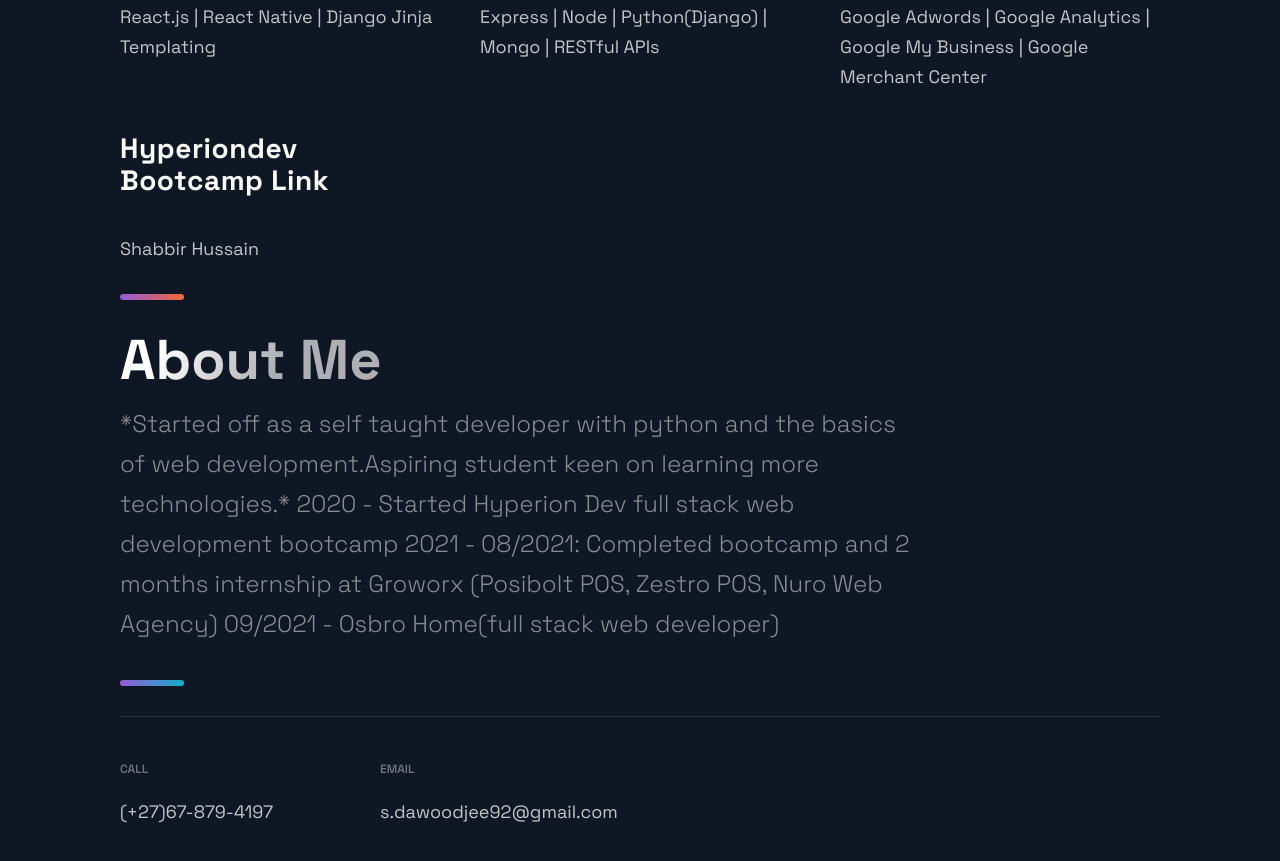
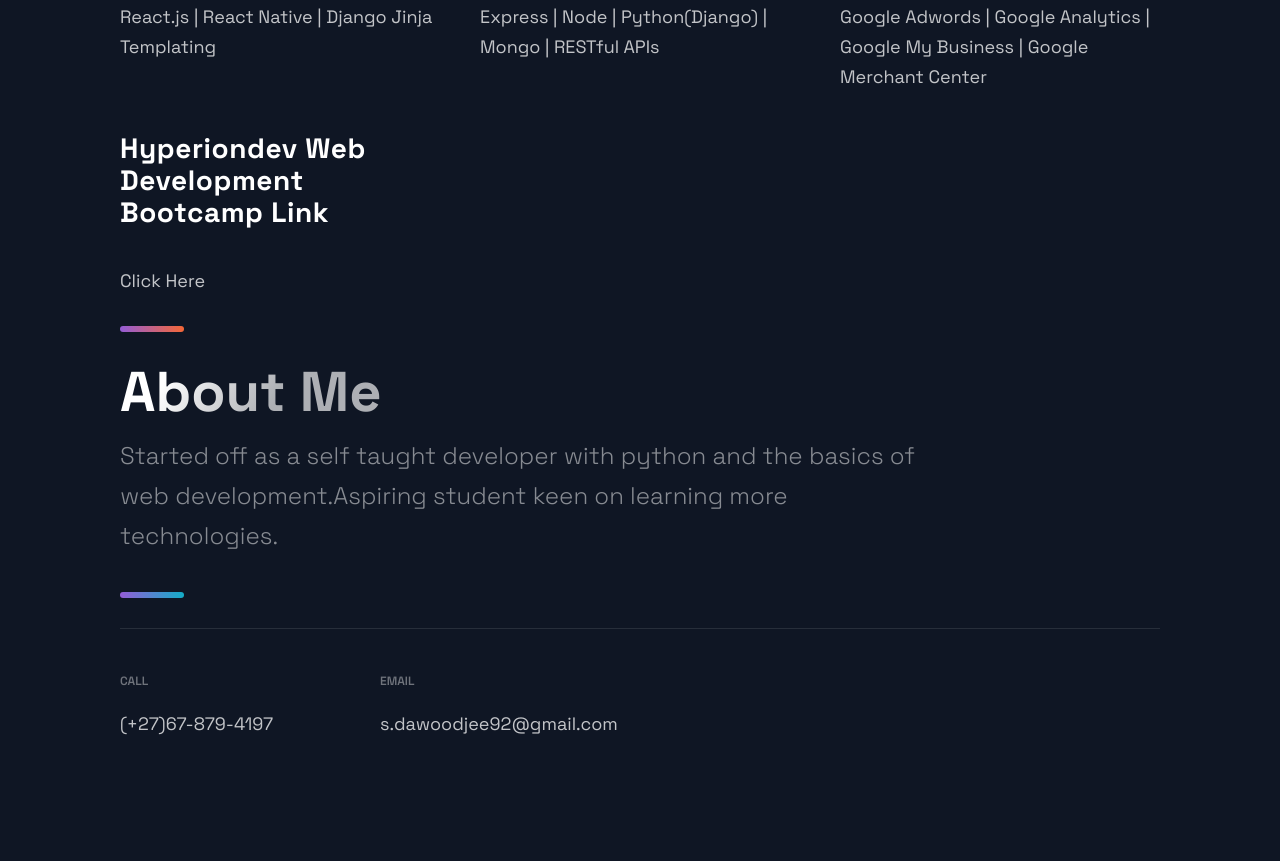
Before and after one commit to shabbir2209/shabbir-portfolio, a Next.js app: page / in a window 1280 px wide. Shown: the part 3360-4221 px from the top of the page. After the commit the page ends 4193 px from the top, so only its background shows below. Built offline with nearby package versions, Linux system fonts and the light colour scheme.

Commit message:
Added _blank links

```diff
--- a/src/components/Projects/Projects.js
+++ b/src/components/Projects/Projects.js
@@ -20,7 +20,7 @@ const Projects = () => (
             </TitleContent>
             <CardInfo className="card-info">{p.description}</CardInfo>
             <UtilityList>
-              <ExternalLinks href={p.visit}>Visit</ExternalLinks>
+              <ExternalLinks href={p.visit} target="_blank">Visit</ExternalLinks>
             </UtilityList>
           </BlogCard>
         );
--- a/src/components/Technologies/Technologies.js
+++ b/src/components/Technologies/Technologies.js
@@ -51,11 +51,11 @@ const Technologies = () =>  (
       </ListItem>
       <ListItem>
         <ListContainer>
-          <ListTitle>Hyperiondev Bootcamp Link</ListTitle>
-          <Link href="https://www.hyperiondev.com/portfolio/58679/">
+          <ListTitle>Hyperiondev Web Development Bootcamp Link</ListTitle>
+          <Link href="https://www.hyperiondev.com/portfolio/58679/" target="_blank">
           <ListParagraph>
            <br />
-            Shabbir Hussain
+            Click Here
           </ListParagraph>
           </Link>
         </ListContainer>
--- a/src/components/TimeLine/TimeLine.js
+++ b/src/components/TimeLine/TimeLine.js
@@ -10,12 +10,7 @@ const Timeline = () => {
     <Section id="about">
       <SectionTitle>About Me</SectionTitle>
       <SectionText>
-      *Started off as a self taught developer with python and the basics of web development.Aspiring student keen on learning more technologies.*
-
-      2020 -  Started Hyperion Dev full stack web development bootcamp
-      2021 - 08/2021: Completed bootcamp and 2 months internship at Groworx (Posibolt POS, Zestro POS, Nuro Web Agency)
-      09/2021 - Osbro Home(full stack web developer)
-
+      Started off as a self taught developer with python and the basics of web development.Aspiring student keen on learning more technologies.
       </SectionText>
       <SectionDivider />
     </Section>
```
